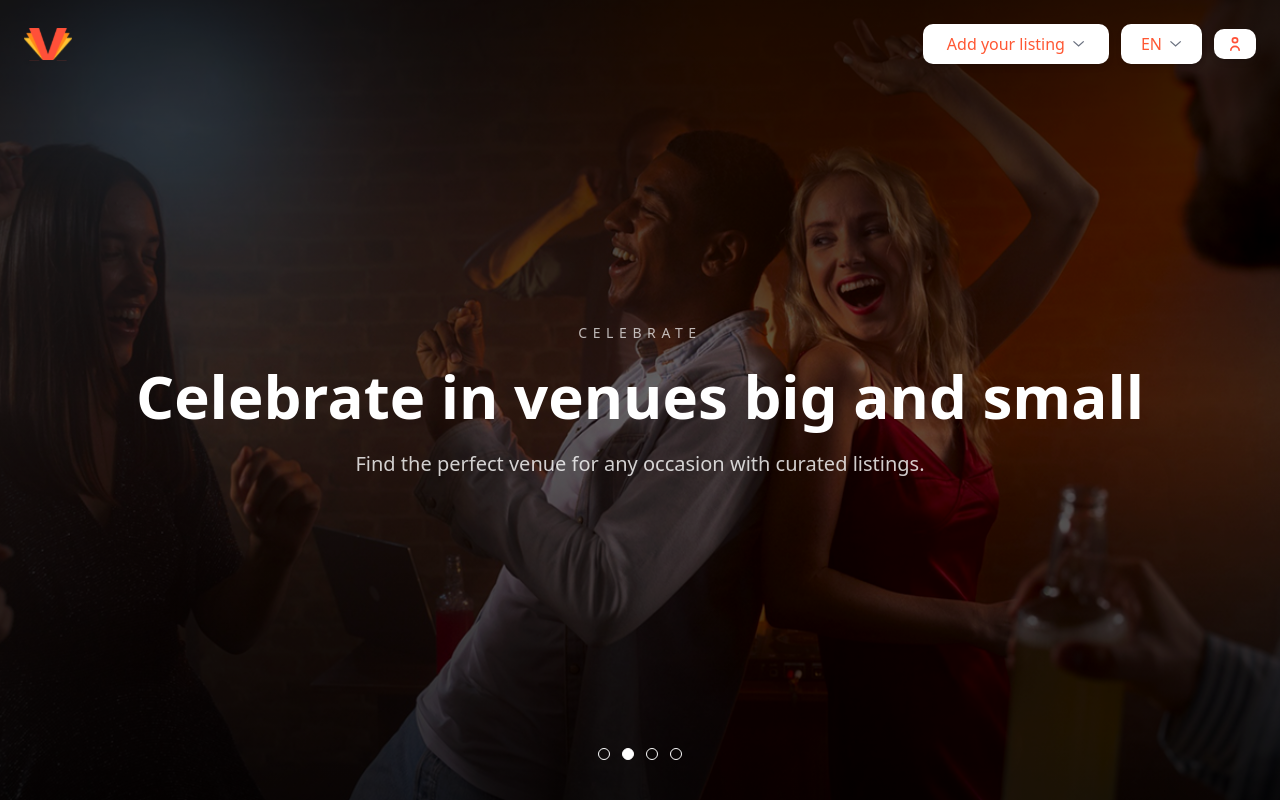
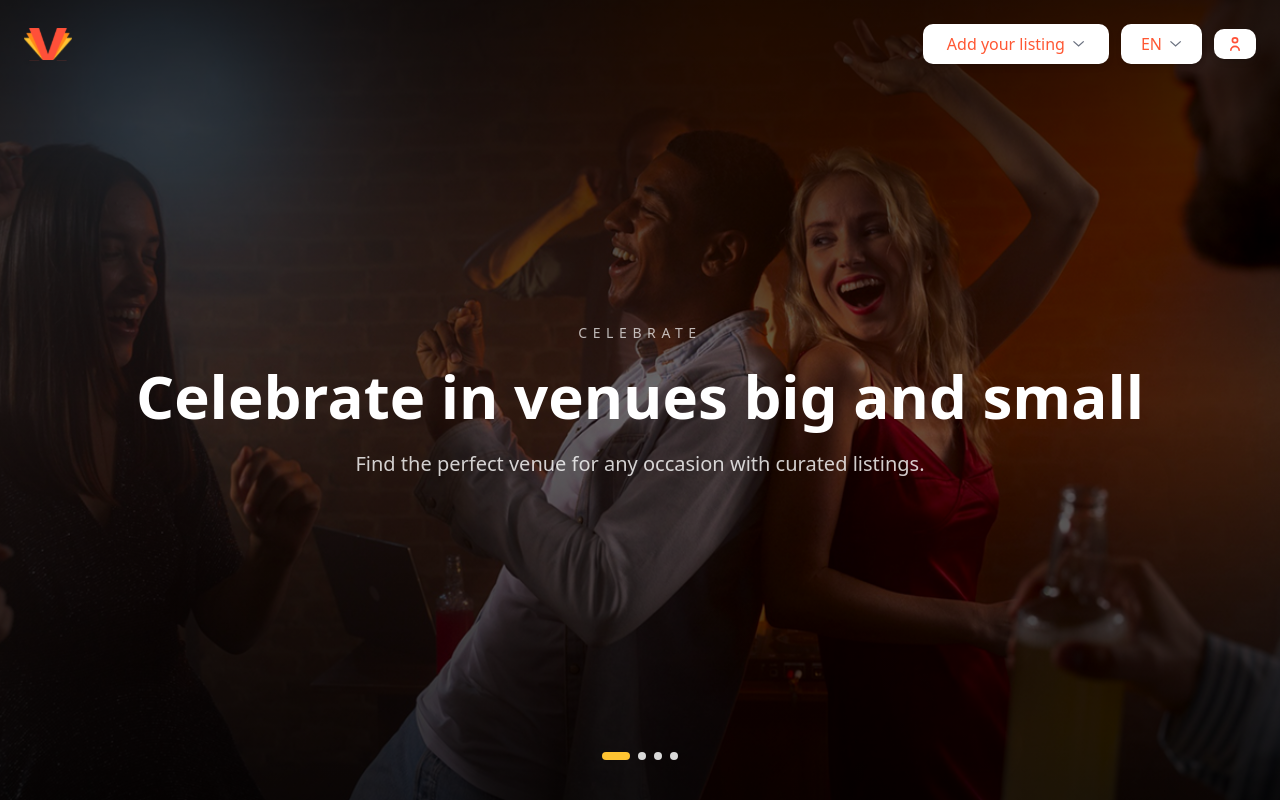
Before and after one commit to wajahatfaryadali/task-app, a Next.js app: page / in a window 1280 px wide. Built offline with nearby package versions, Linux system fonts and the light colour scheme.

Commit message:
carousel buttons anim added

```diff
--- a/app/components/carousel/HeroCarousel.tsx
+++ b/app/components/carousel/HeroCarousel.tsx
@@ -1,6 +1,6 @@
 "use client";
 
-import { useEffect, useState } from "react";
+import { useState } from "react";
 import Image from "next/image";
 import heroImage from "../../assets/pngs/img-1.png";
 
@@ -8,14 +8,6 @@ const slides = [heroImage, heroImage, heroImage, heroImage];
 
 const HeroCarousel = () => {
   const [activeIndex, setActiveIndex] = useState(0);
-
-  useEffect(() => {
-    const interval = setInterval(() => {
-      setActiveIndex((prevIndex) => (prevIndex + 1) % slides.length);
-    }, 5000);
-
-    return () => clearInterval(interval);
-  }, []);
 
   return (
     <section className="relative h-screen w-full overflow-hidden text-white">
@@ -51,14 +43,17 @@ const HeroCarousel = () => {
         </div>
       </div>
 
-      <div className="absolute bottom-10 left-1/2 z-10 flex -translate-x-1/2 gap-3">
+      <div className="absolute bottom-10 left-1/2 z-10 flex -translate-x-1/2 gap-2">
         {slides.map((_, index) => (
           <button
             key={`hero-dot-${index}`}
             onClick={() => setActiveIndex(index)}
             aria-label={`Show slide ${index + 1}`}
-            className={`h-3 w-3 rounded-full border border-white transition ${
-              index === activeIndex ? "bg-white" : "bg-transparent"
+            aria-current={index === activeIndex ? "true" : undefined}
+            className={`h-2 rounded-full transition-all duration-300 ease-out cursor-pointer ${
+              index === activeIndex
+                ? "w-[28px] bg-[#FEC432]"
+                : "w-2 bg-[#D9D9D9]"
             }`}
           />
         ))}
```
